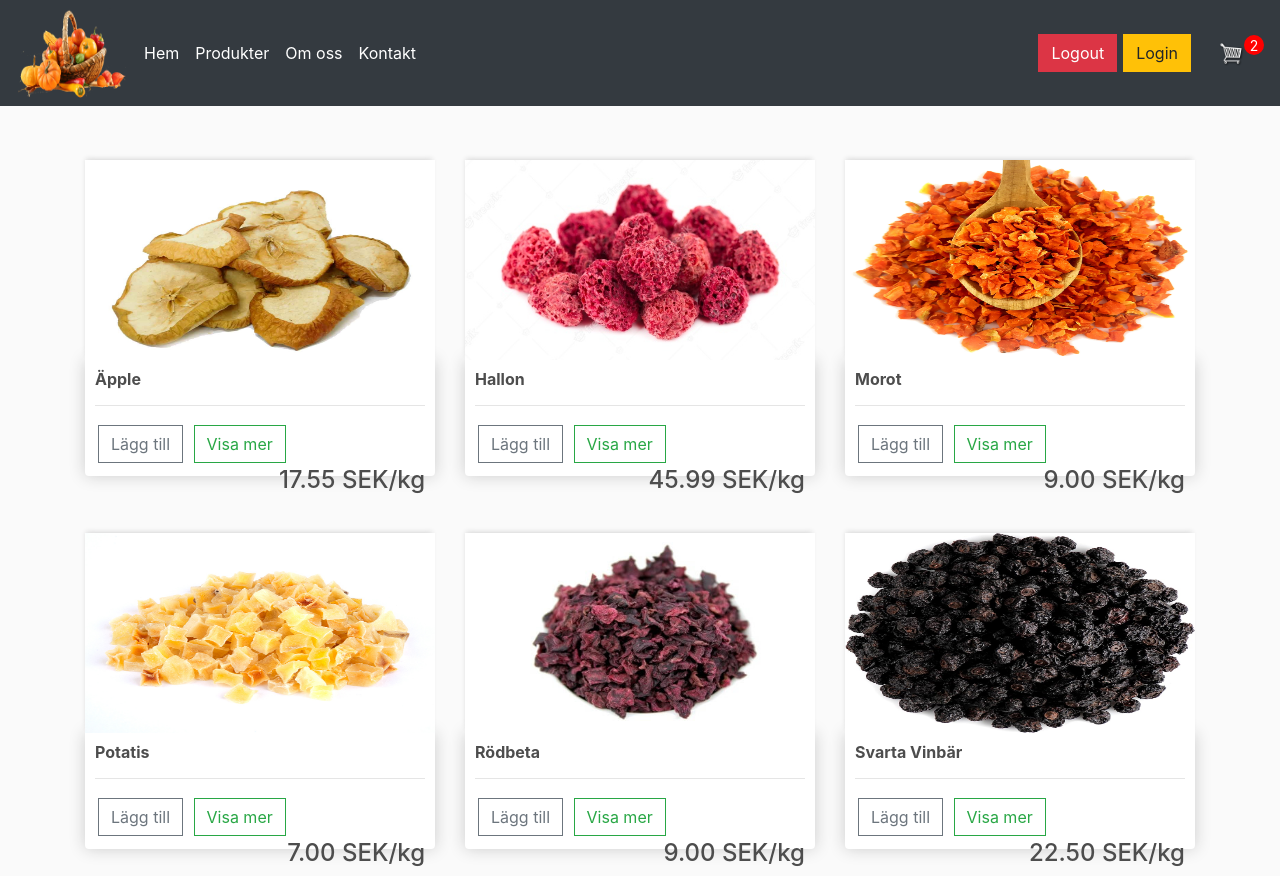
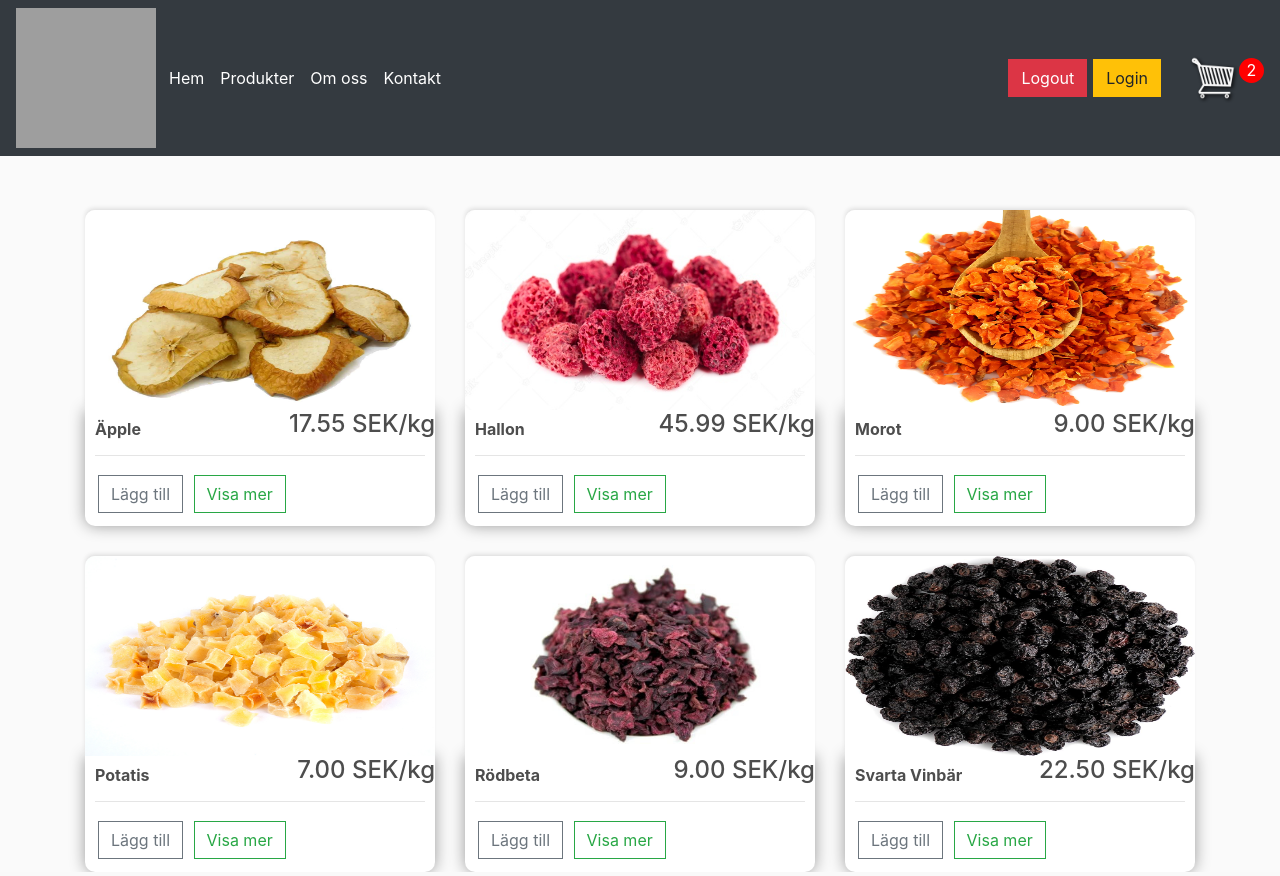
Before and after one commit to puchal71/MyEcommerceProject, a Django app: page / in a window 1280 px wide. Run offline with Django 5.2, Linux system fonts and the light colour scheme; a user stored in the database is signed in; data comes from the database, SQL or seed files in the repository; both versions use the stored data as it was after the commit; some libraries are stand-ins or nearby versions; grey boxes are pictures that could not be loaded.

Commit message:
Moved urlpatterns to store/url. Problem with login to Admin site.
Minor changes to mainpage layout (price of the product moved higher so it looks better on smaller devices).

Minor css changes.

```diff
--- a/ecommerce/ecommerce/urls.py
+++ b/ecommerce/ecommerce/urls.py
@@ -25,4 +25,4 @@ urlpatterns = [
     path('', include('store.urls'))
 ]
 
-urlpatterns += static(settings.MEDIA_URL, document_root=settings.MEDIA_ROOT)
+# urlpatterns += static(settings.MEDIA_URL, document_root=settings.MEDIA_ROOT)
--- a/ecommerce/static/css/main.css
+++ b/ecommerce/static/css/main.css
@@ -8,24 +8,25 @@ h1,h2,h3,h4,h5,h6{
 
 .box-element{
 
-	box-shadow:hsl(0, 0%, 80%) 0 0 16px;
+	box-shadow:hsl(0, 0%, 60%) 0 0 15px;
 	background-color: #fff;
-	border-radius: 4px;
+	border-radius: 10px;
 	padding: 10px;
 }
-
+/*Zdjecia na stronie glownej i ich boxy*/
 .thumbnail{
     margin-top: 20px;
+    border-radius: 10px 10px 0 0px;
 	width: 100%;
 	height: 200px;
 	-webkit-box-shadow: -1px -3px 5px -2px rgba(214,214,214,1);
     -moz-box-shadow: -1px -3px 5px -2px rgba(214,214,214,1);
     box-shadow: -1px -3px 5px -2px rgba(214,214,214,1);
+
 }
-
+/*Zaokraglenie boxu z przyciskami dodaj i info*/
 .product{
-
-	border-radius: 0 0 4px 4px;
+	border-radius: 0 0 10px 10px;
 }
 
 .bg-dark{
@@ -33,7 +34,7 @@ h1,h2,h3,h4,h5,h6{
 }
 
 #cart-icon{
-	width:25px;
+	width:50px;
 	display: inline-block;
 	margin-left: 25px;
 	transition: all .3s ease-in-out;
@@ -49,35 +50,34 @@ h1,h2,h3,h4,h5,h6{
 	text-align: center;
 	color:#fff;
 	background-color: red;
-	width: 20px;
-	height: 20px;
+	width: 25px;
+	height: 25px;
 	border-radius: 50%;
-	font-size: 14px;
+	font-size: 16px;
 
 }
-
+/* Odstep zdjec na glownej stronie*/
 .col-lg-4, .col-lg-6, .col-lg-8, .col-lg-12{
 	margin-top: 10px;
 }
-
+/*Przyciski dodawania produktu oraz zobacz wiecej*/
 .btn{
 	border-radius: 0;
 	margin: 3px;
 
-
 }
-
+/*Miniaturki zdjec w Cart*/
 .row-image{
-	width: 100px;
+	width: 80px;
 }
-
+/*To jest forma do Shippingu*/
 .form-field{
 	width:250px;
 	display: inline-block;
 	padding: 10px;
 
 }
-
+/*Produkty w Cart*/
 .cart-row{
 	display: flex;
     align-items: flex-stretch;
@@ -90,11 +90,12 @@ h1,h2,h3,h4,h5,h6{
 .quantity{
 	display: inline-block;
 	font-weight: 700;
-	padding-right:10px;
+	padding-right: 10px;
+
 
 
 }
-
+/* Strzalki w Cart*/
 .chg-quantity{
 	width: 12px;
 	cursor: pointer;
@@ -111,7 +112,7 @@ h1,h2,h3,h4,h5,h6{
 .hidden{
 	display: none!important;
 }
-
+/* Ikonka kosza w Cart*/
 .cart-delete {
     transition: all .2s ease-in-out;
 }
@@ -122,6 +123,6 @@ h1,h2,h3,h4,h5,h6{
 
 #logo{
 	display: block;
-	width: 110px;
-	height: 90px;
-	margin-right: 10px;
+	width: 140px;
+	height: 140px;
+	margin-right: 5px;
--- a/ecommerce/store/templates/store/main.html
+++ b/ecommerce/store/templates/store/main.html
@@ -2,7 +2,7 @@
 {% load static %}
 <html>
 <head>
-	<title>Torkade Grönsaker</title>
+	<title>Torkade Grönsaker och Frukter</title>
 
 	<meta name="viewport" content="width=device-width, initial-scale=1, maximum-scale=1, minimum-scale=1" />
 
@@ -37,7 +37,7 @@
 
 	<nav class="navbar navbar-expand-lg navbar-dark bg-dark">
 		<a href="{% url 'store' %}">
-	    		<img  id="logo" src="{% static 'images/wege1.png' %}">
+	    		<img  id="logo" src="{% static 'images/Logo1.png' %}">
 	    	</a>
 <!--	  <a class="navbar-brand" href="#">Logo maybe</a>-->
 	  <button class="navbar-toggler" type="button" data-toggle="collapse" data-target="#navbarSupportedContent" aria-controls="navbarSupportedContent" aria-expanded="false" aria-label="Toggle navigation">
--- a/ecommerce/store/templates/store/store.html
+++ b/ecommerce/store/templates/store/store.html
@@ -5,14 +5,23 @@
         {% for product in products %}
         <div class="col-lg-4">
             <img class="thumbnail" src="{{product.image_url}}">
+            <h4 style="display: inline-block;float: right">{{product.price|floatformat:2}} SEK/kg</h4>
+<!--            Tutaj jak wrzuce linijke z cena to bedzie dobrze pasilo,
+                zeby cena nie byla kolo przyciskow-->
+
             <div class="box-element product">
                 <h6><strong>{{product.name}}</strong></h6>
                 <hr>
                 <button data-product={{product.id}} data-action="add" class="btn btn-outline-secondary add-btn update-cart">Lägg till</button>
+
                 <a class="btn btn-outline-success" href="#">Visa mer</a>
-                <h4 style="display: inline-block;float: right">{{product.price|floatformat:2}} SEK/kg</h4>
+<!--                <input type="number" value="100" name="" id="product-quantity" class="w-25 mb-20">-->
+
+
             </div>
         </div>
+
         {% endfor %}
+
     </div>
 {% endblock content %}
--- a/ecommerce/store/urls.py
+++ b/ecommerce/store/urls.py
@@ -1,5 +1,8 @@
 from django.urls import path
 from . import views
+
+from django.conf.urls.static import static
+from django.conf import settings
 
 urlpatterns = [
     path('', views.store, name="store"),
@@ -8,7 +11,8 @@ urlpatterns = [
     path('register/', views.register_page, name='register'),
     path('logout/', views.logout_page, name='logout'),
     path('checkout/', views.checkout, name="checkout"),
-    path('update_item/', views.updateItem, name="update_item")
-
+    path('update_item/', views.updateItem, name="update_item"),
 
 ]
+
+urlpatterns += static(settings.MEDIA_URL, document_root=settings.MEDIA_ROOT)
```
Also changed, not shown: ecommerce/db.sqlite3, ecommerce/static/images/logo.png, ecommerce/static/images/torkade.png (deleted), ecommerce/store/views.py (line endings or trailing spaces).
